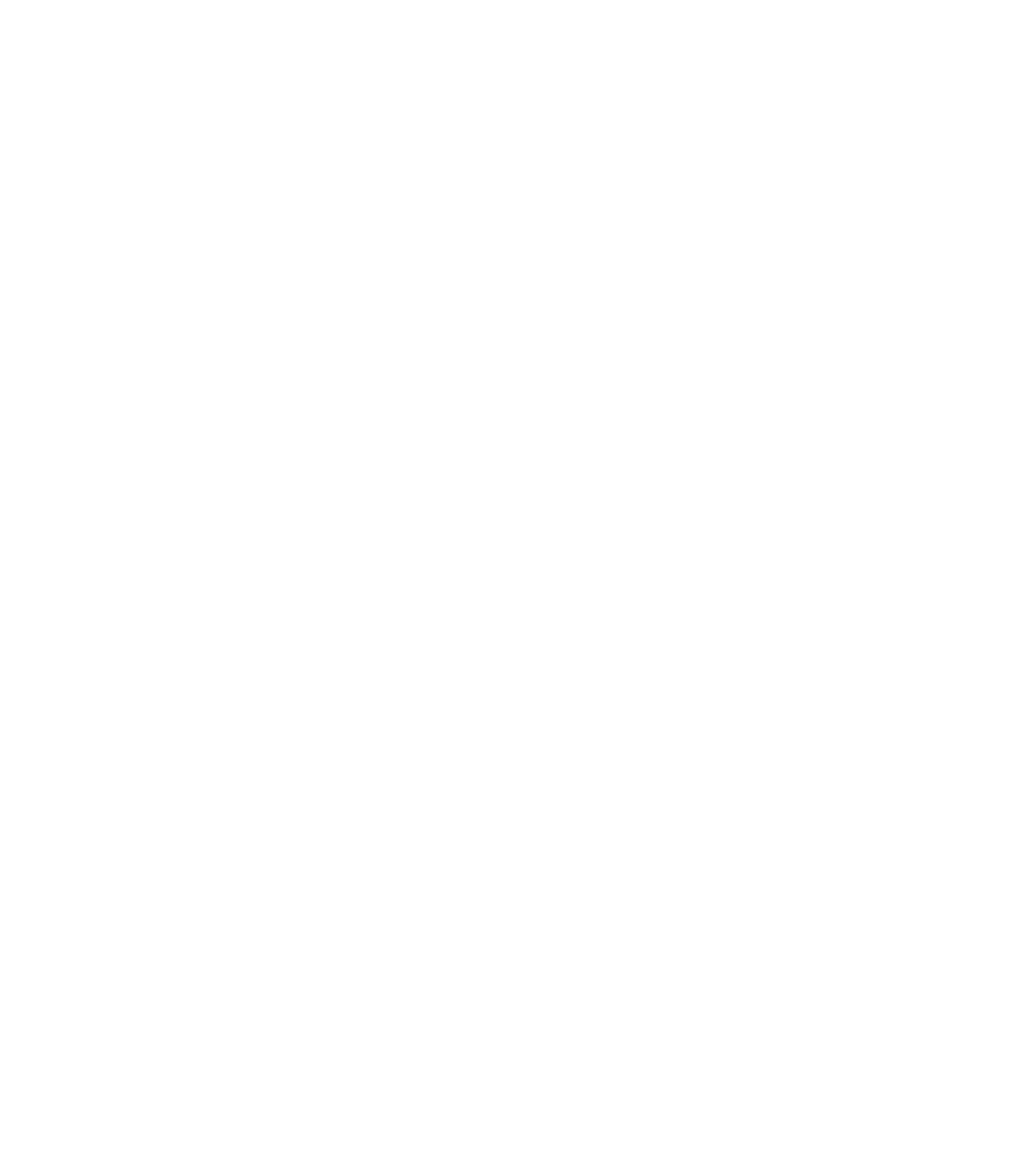
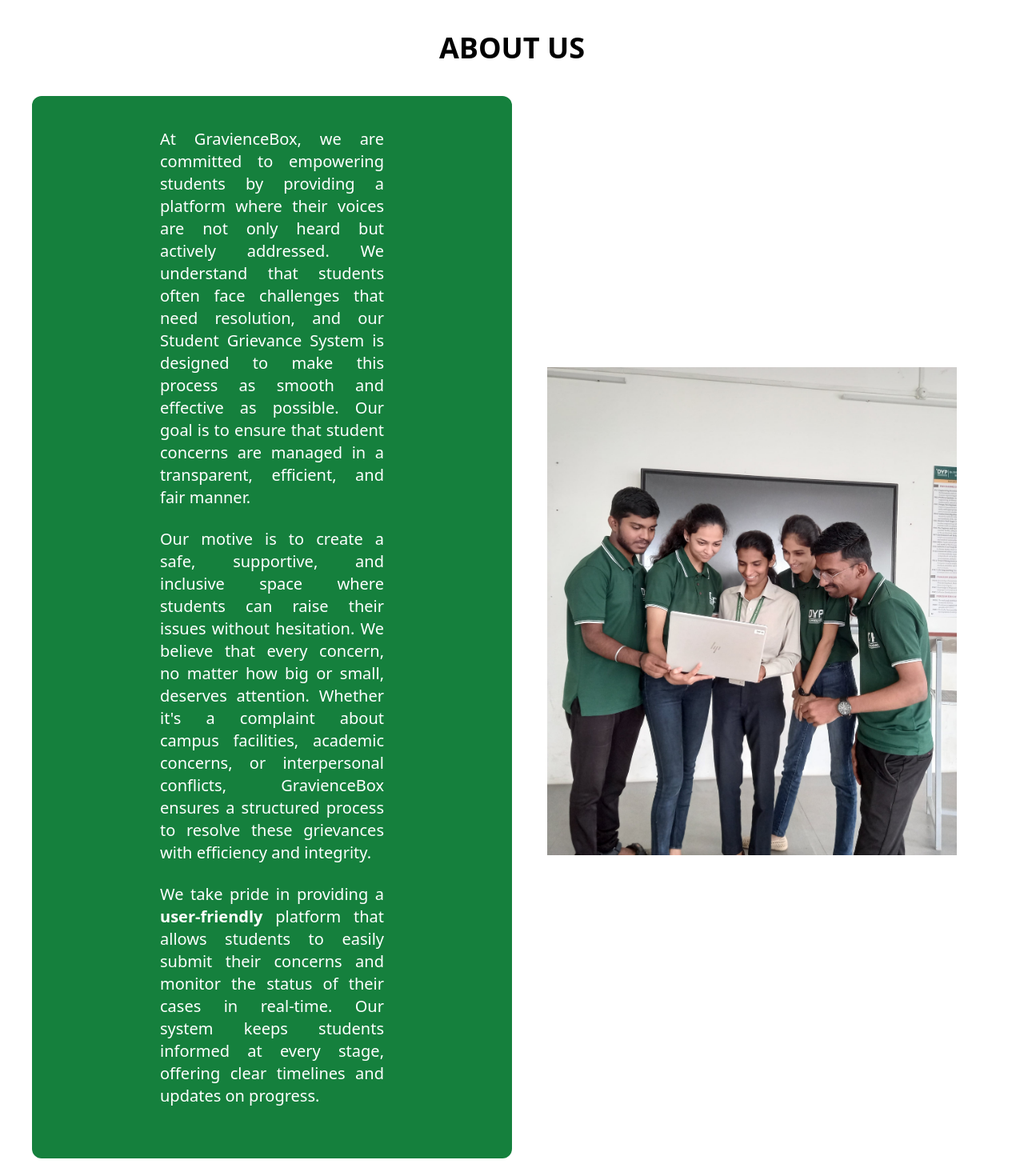
Before and after one commit to OmkarTipugade/Student-Advocate, a React (Create React App) app: page / in a window 1280 px wide. Shown: the top 1470 px of the page at 80% size. Before the commit the page ends 800 px from the top, so only its background shows below. Built offline with nearby package versions, Linux system fonts and the light colour scheme.

Commit message:
about us page complete

```diff
--- /dev/null
+++ b/src/components/AboutUs.js
@@ -0,0 +1,55 @@
+import React from "react";
+import group from "../images/group.jpeg";
+
+const AboutUs = () => {
+  return (
+    <div className="flex flex-col justify-center items-center min-h-screen p-5 sm:p-10">
+      <p className="font-bold text-3xl items-center lg:text-4xl text-center lg:text-left">
+        ABOUT US
+      </p>
+      <div className="flex flex-col lg:flex-row justify-around items-center w-full">
+        <div className="lg:w-1/2 w-full text-justify">
+          <div
+            className="text-base sm:text-lg lg:text-xl mt-10 lg:mt-15 py-5 sm:py-10 px-5 lg:px-20 xl:px-40 bg-green-700 text-white rounded-xl
+          "
+          >
+            <p className="mb-6">
+              At GravienceBox, we are committed to empowering students by
+              providing a platform where their voices are not only heard but
+              actively addressed. We understand that students often face
+              challenges that need resolution, and our Student Grievance System
+              is designed to make this process as smooth and effective as
+              possible. Our goal is to ensure that student concerns are managed
+              in a transparent, efficient, and fair manner.
+            </p>
+            <p className="mb-6">
+              Our motive is to create a safe, supportive, and inclusive space
+              where students can raise their issues without hesitation. We
+              believe that every concern, no matter how big or small, deserves
+              attention. Whether it's a complaint about campus facilities,
+              academic concerns, or interpersonal conflicts, GravienceBox
+              ensures a structured process to resolve these grievances with
+              efficiency and integrity.
+            </p>
+            <p className="mb-6">
+              We take pride in providing a <strong>user-friendly</strong>{" "}
+              platform that allows students to easily submit their concerns and
+              monitor the status of their cases in real-time. Our system keeps
+              students informed at every stage, offering clear timelines and
+              updates on progress.
+            </p>
+          </div>
+        </div>
+        <div className="mt-10 lg:mt-0 lg:w-1/2 w-full flex justify-center">
+          <img
+            src={group}
+            className="w-64 sm:w-96 lg:w-full max-w-lg"
+            alt="group"
+          />
+        </div>
+      </div>
+    </div>
+  );
+};
+
+export default AboutUs;
--- a/src/components/GrievanceForm.js
+++ b/src/components/GrievanceForm.js
@@ -39,7 +39,7 @@
 
   return (
     <div className="max-w-lg mx-auto p-6 bg-white shadow-md rounded-lg mt-10 sm:max-w-xl md:max-w-2xl">
-      <h2 className="text-2xl font-semibold text-gray-800 mb-4 text-center sm:text-3xl">
+      <h2 className="text-4xl font-semibold text-gray-800 mb-4 text-center sm:text-4xl">
         Grievance Form
       </h2>
       {submitted && (
--- a/src/components/index.jsx
+++ b/src/components/index.jsx
@@ -1,9 +1,9 @@
 import React from "react";
-
+import AboutUs from "./AboutUs";
 const index = () => {
   return (
     <div>
-
+      <AboutUs />
     </div>
   );
 };
```
Also changed, not shown: src/images/group.jpeg (added).
